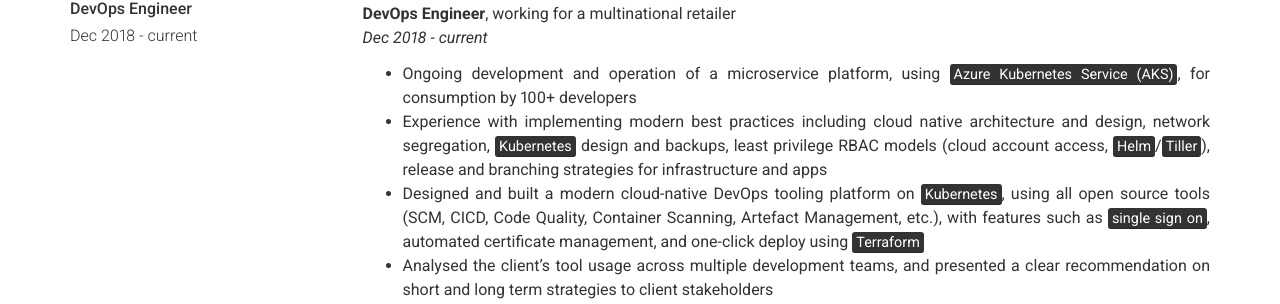
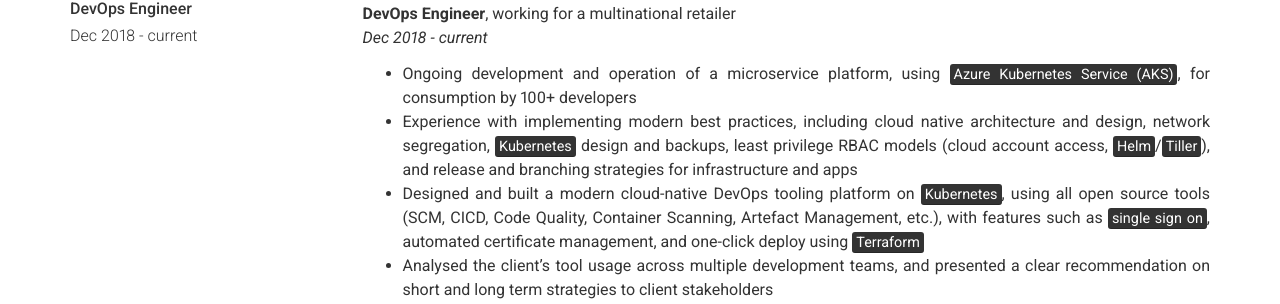
Before and after one commit to jeremych1000/jeremych1000.github.io, a Jekyll site: the page built from index.md, in a window 1280 px wide and 900 px high, scrolled down 584 px. Shown: the part 148-452 px from the top of the window. Built offline with Jekyll 4.4.1, drawn with Linux system fonts in a browser that asks for light colours; some of the changed text lies outside the part shown.

Commit message:
Typo and small modifications

```diff
--- a/_config.yml
+++ b/_config.yml
@@ -49,7 +49,7 @@ more_title: Some Personal Fun Facts #(Use this to override about more section ti
 more_content: | # this will include new lines to allow paragraphs
   - I own a pet hedgehog 🦔🦔
   - I am Time Magazine's Person of the Year 2006
-  - I love portrait mode on my Google Pixel 3 + Adobe Lightroom + Lens Distortions
+  - I love portrait mode on my Google Pixel 3 + Adobe Lightroom
   - I have a diploma in violin, and went on tour with the Imperial College Symphony Orchestra twice
   - I love Windows Subsystem for Linux
   - I will sometimes buy things just because they are on sale
--- a/_data/experience.yml
+++ b/_data/experience.yml
@@ -10,7 +10,7 @@
     **DevOps Engineer**, working for a multinational retailer
     _Dec 2018 - current_
       - Ongoing development and operation of a microservice platform, using <mark>Azure Kubernetes Service (AKS)</mark>, for consumption by 100+ developers
-      - Experience with implementing modern best practices including cloud native architecture and design, network segregation, <mark>Kubernetes</mark> design and backups, least privilege RBAC models (cloud account access, <mark>Helm</mark>/<mark>Tiller</mark>), release and branching strategies for infrastructure and apps
+      - Experience with implementing modern best practices, including cloud native architecture and design, network segregation, <mark>Kubernetes</mark> design and backups, least privilege RBAC models (cloud account access, <mark>Helm</mark>/<mark>Tiller</mark>), and release and branching strategies for infrastructure and apps
       - Designed and built a modern cloud-native DevOps tooling platform on <mark>Kubernetes</mark>, using all open source tools (SCM, CICD, Code Quality, Container Scanning, Artefact Management, etc.), with features such as <mark>single sign on</mark>, automated certificate management, and one-click deploy using <mark>Terraform</mark>
       - Analysed the client's tool usage across multiple development teams, and presented a clear recommendation on short and long term strategies to client stakeholders
       - Authored a 7000 word low level design document for the tooling platform (cloud design, networking and security, segregation, ops processes, IAM, etc.)
```
